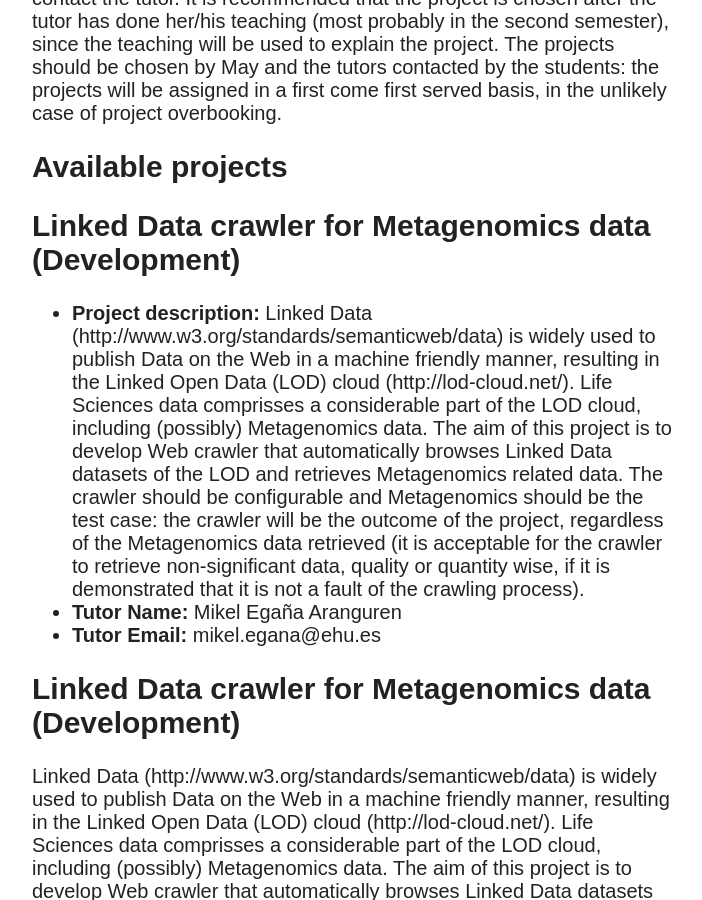
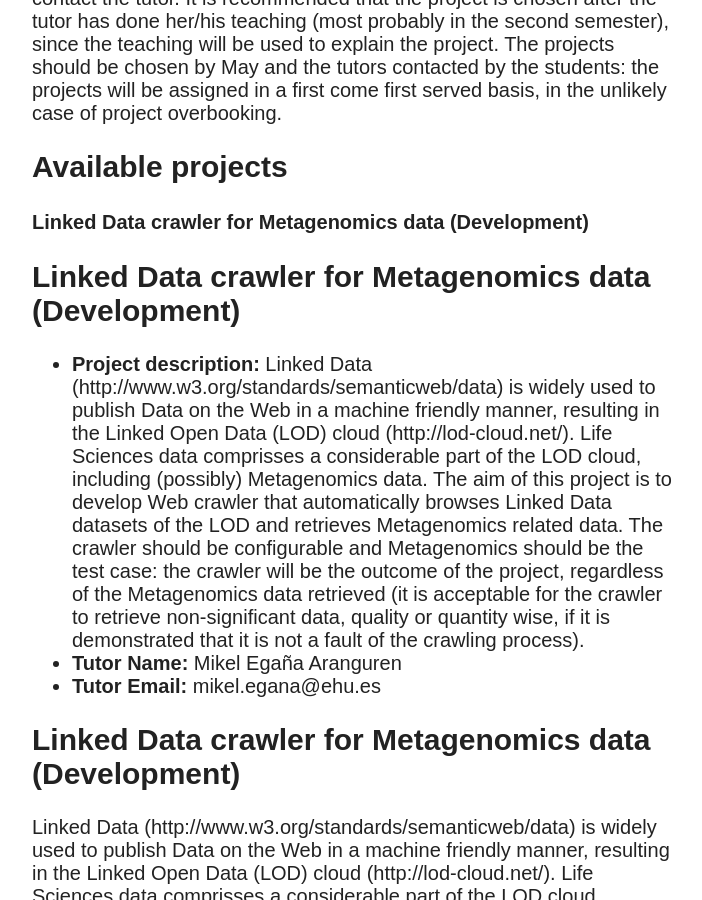
Before and after one commit to mikel-egana-aranguren/EHU-MSc-Bioinformatics, a Jekyll site: the page built from projects.md, in a window 1280 px wide and 900 px high, scrolled down 815 px. Shown: the whole window, without its empty margins (288-990 px from the left). Built offline with Jekyll 4.4.1, drawn with Linux system fonts in a browser that asks for light colours; nearby versions of some CDN libraries.

Commit message:
Project added

```diff
--- a/projects.md
+++ b/projects.md
@@ -27,6 +27,8 @@ Each student should choose one of projects described bellow and contact the tuto
 Available projects
 ==================
 
+#### Linked Data crawler for Metagenomics data (Development)
+
 Linked Data crawler for Metagenomics data (Development)
 -------------------------------------------------------
 
```
